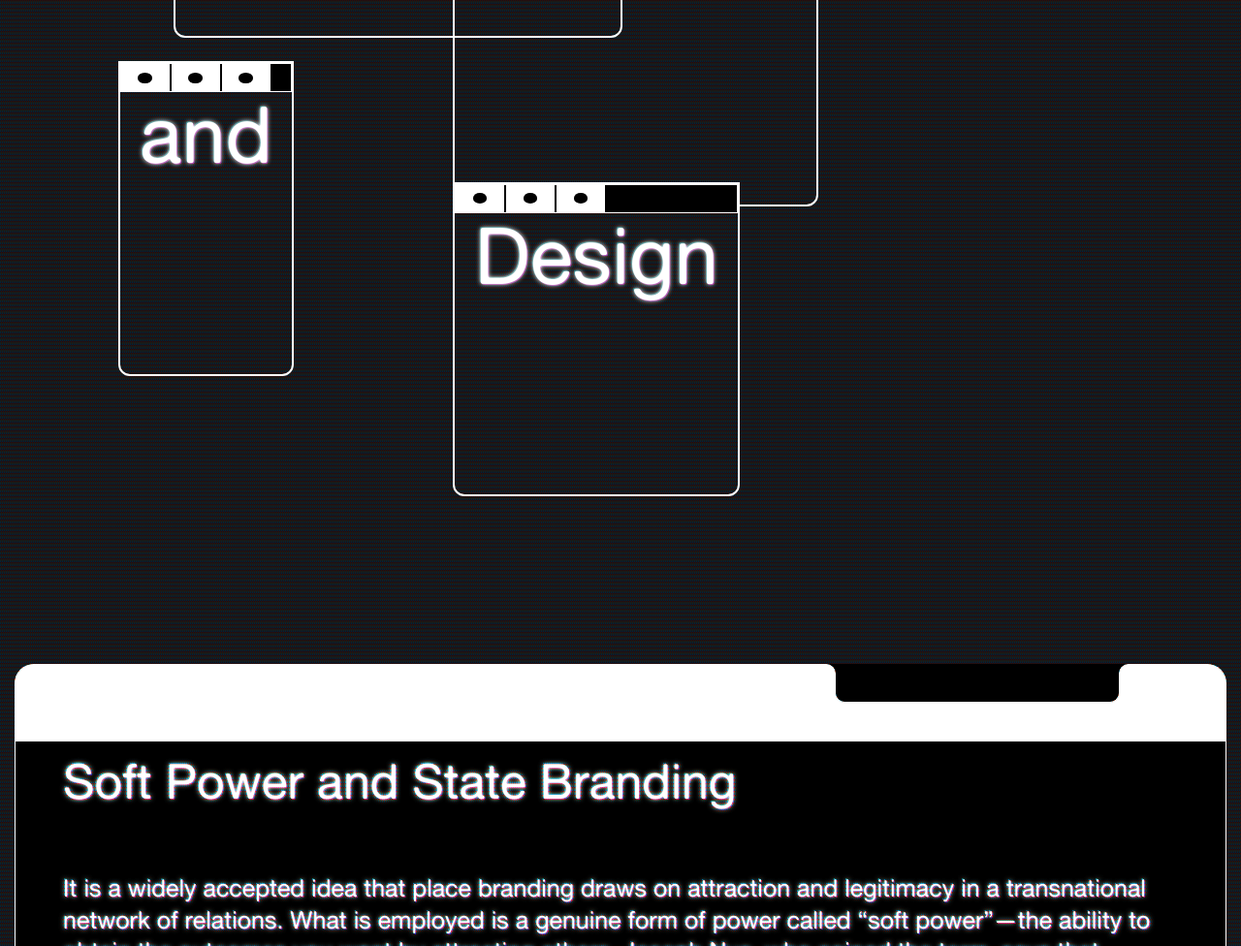
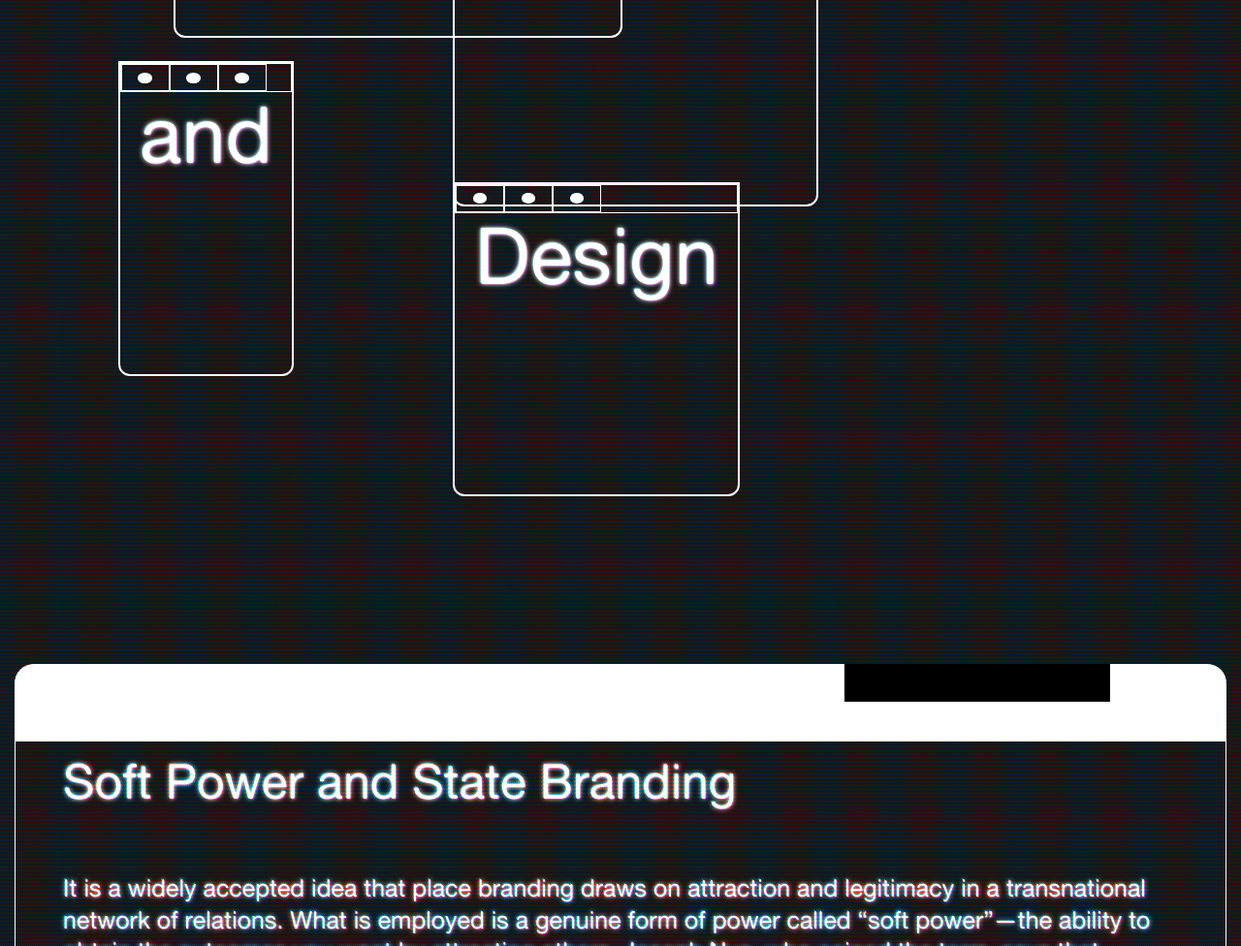
Before and after one commit to jonramesh/binding, a plain HTML site: page direction 1/index.html in a window 1280 px wide. Shown: the part 928-1904 px from the top of the page at 97% size. Drawn offline with Linux system fonts and the light colour scheme; a web font is replaced by a local one.

Commit message:
rijk tyyyy

```diff
--- a/styles/common.css
+++ b/styles/common.css
@@ -69,8 +69,7 @@ body{
 
 }
 /*---------CRTTTT SCREEENNNN ----*/
-
-
+/* https://aleclownes.com/2017/02/01/crt-display.html*/
 .crt{
 
 	background-color: rgb(25,25,30);
@@ -228,7 +227,7 @@ header{
 
 		display:flex;
 		flex-direction:column;
-		gap:.5cap;
+
 
 
 	}
@@ -304,12 +303,16 @@ header{
 	margin-left: 0%;
 	margin-top:0em;
 
+	box-shadow:
+	0 0 .6em var(--base-color),
+
+
 }
 
 
 
 .bar{
-	background-color: black;
+
 	border :1px solid white;
 	height:30px;
 	width:100%;
@@ -320,12 +323,12 @@ header{
 .controls{
 	display:flex;
 	height:100%;
-	gap:2px;
+
 
 	>span{
 		flex-shrink:0;
 		width:2em;
-		background-color: white;
+
 		border: 1px solid white;
 		display:flex;
 		justify-content:center;
@@ -341,7 +344,7 @@ header{
 	height:40%;
 
 	border-radius:50%;
-	background:black;
+	background:var(--base-color);
 
 }
 
@@ -380,7 +383,7 @@ Retrieved 2026-11-17, License - CC BY-SA 4.0
 }
 .content {
   flex: auto;
-  background-color: var(--bg-color);
+
   border: var(--border-width) solid white;
   border-top: none;
   border-radius: 0 0 var(--card-corner) var(--card-corner);
@@ -413,7 +416,7 @@ Retrieved 2026-11-17, License - CC BY-SA 4.0
   inset: 0;
 }
 /* fills */
-.outer, .inner::before { background-color: black; }
+.outer, .inner::before { }
 .inner, .outer::before { background-color: var(--bar-color); }
 /* align borders of neighboring elements */
 .outer {
```
